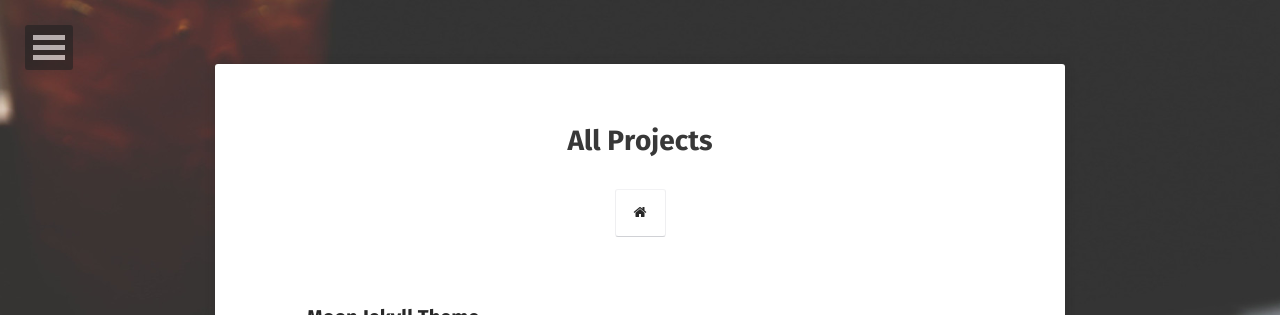
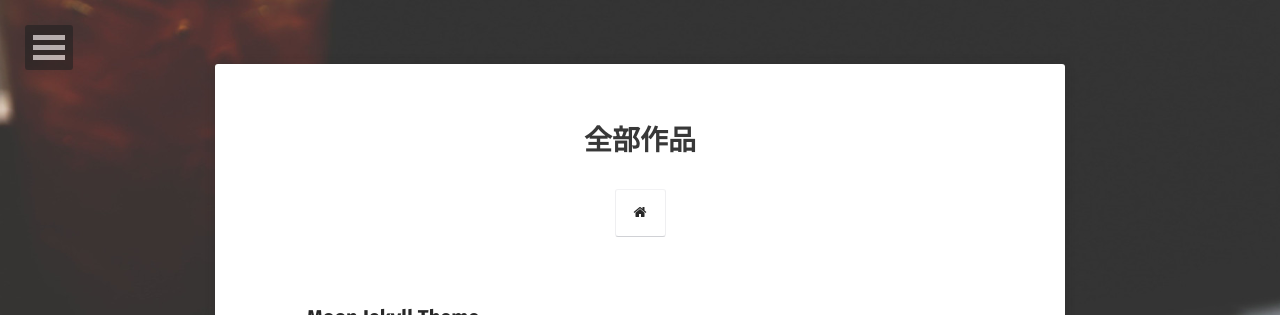
Before and after one commit to duxiehao/mafanghui, a Jekyll site: the page built from projects/index.md, in a window 1280 px wide. Shown: the top 315 px of the page. Built offline with Jekyll 4.4.1, drawn with Linux system fonts in a browser that asks for light colours; some web fonts are replaced.

Commit message:
Update index.md

```diff
--- a/projects/index.md
+++ b/projects/index.md
@@ -1,6 +1,6 @@
 ---
 layout: project
-title: All Projects
+title: 全部作品
 excerpt: "A List of Projects"
 comments: false
 ---
```
